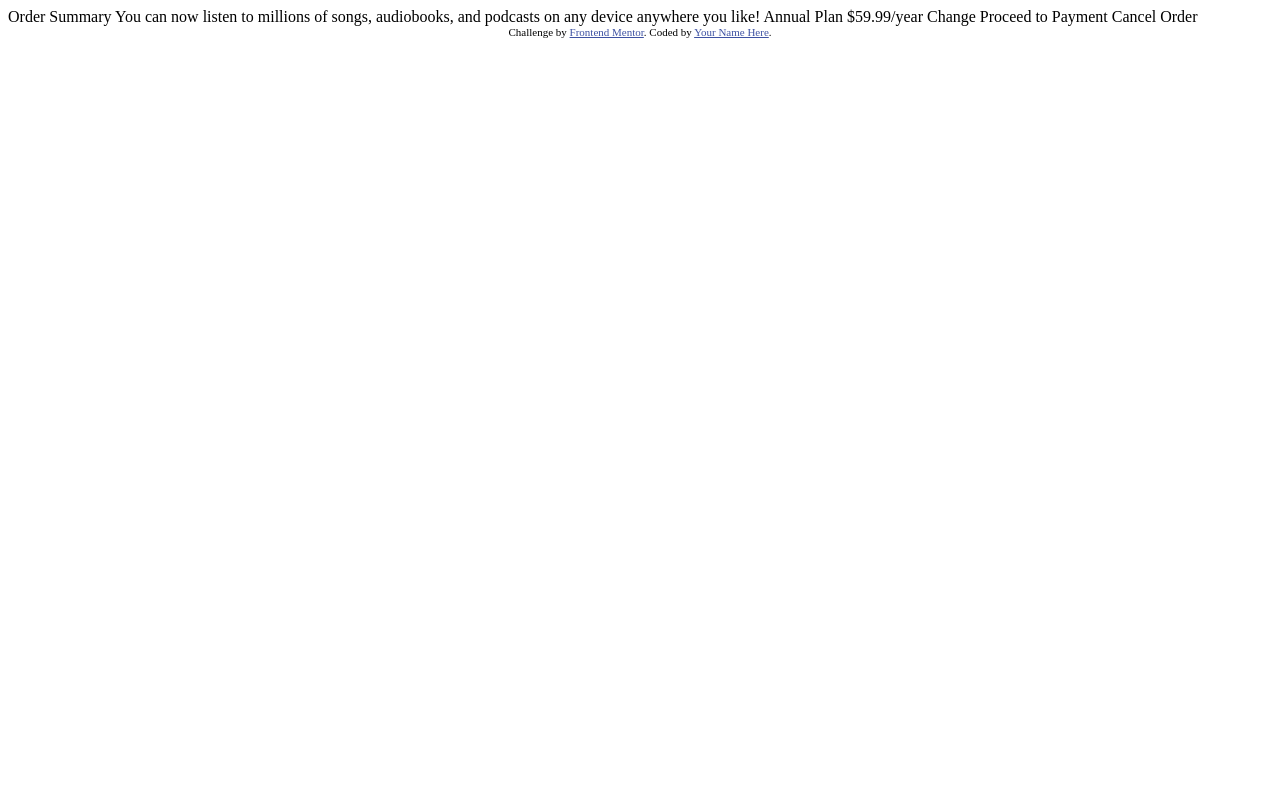
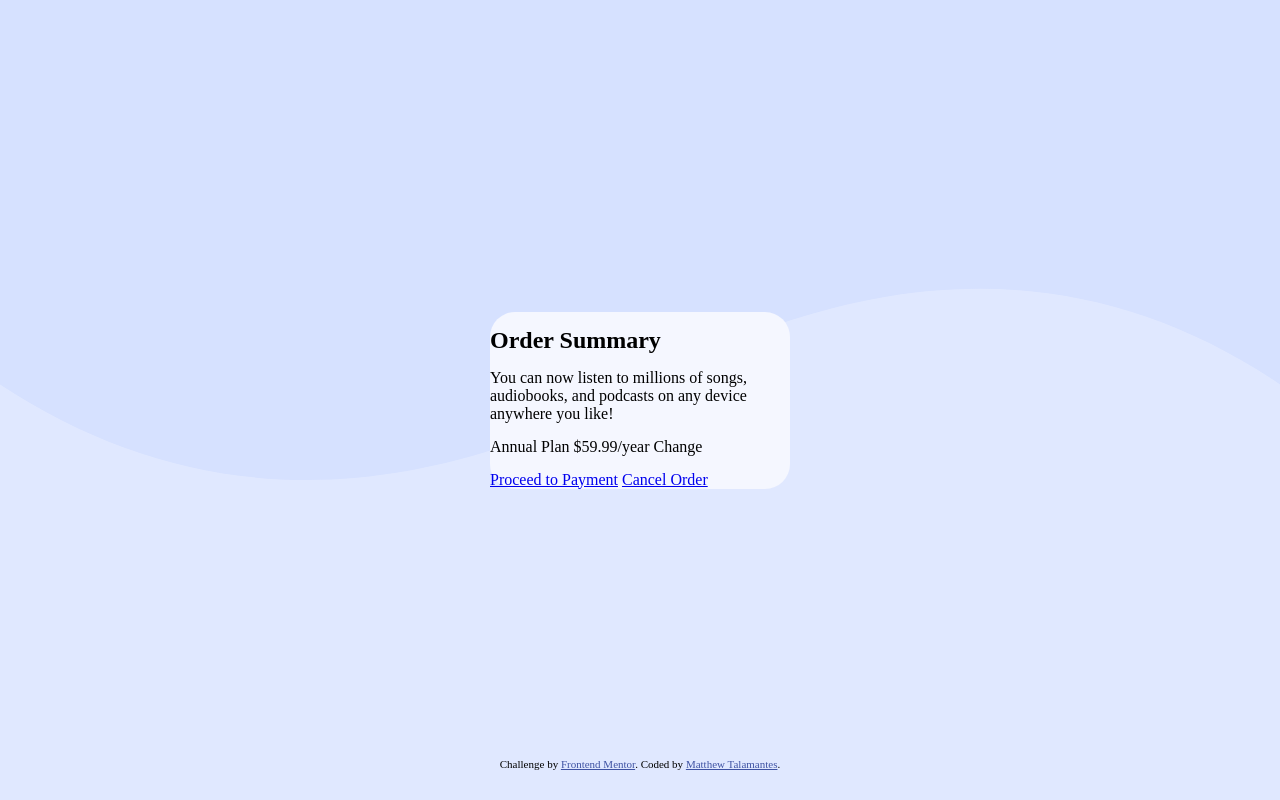
Before and after one commit to matthew-talamantes/Order-summary-component, a plain HTML site: page index.html in a window 1280 px wide. Drawn offline with Linux system fonts and the light colour scheme.

Commit message:
Start adding html and css

```diff
--- /dev/null
+++ b/css/main.css
@@ -0,0 +1,35 @@
+* {
+    margin: 0;
+    box-sizing: border-box;
+}
+
+body {
+    width: auto;
+    height: 100vh;
+    background-image: url(../images/pattern-background-desktop.svg);
+    background-size: 100vw 60vh;
+    background-repeat: no-repeat;
+    background-color: hsl(225, 100%, 94%);
+    display: flex;
+    justify-content: center;
+    align-items: center;
+}
+
+#summary-card {
+    width: 300px;
+    height: auto;
+    border-radius: 25px;
+    background-color: hsl(225, 100%, 98%);
+}
+
+#summary-card > * {
+    margin: 15px 0;
+}
+
+.attribution {
+    text-align: center;
+    position: absolute;
+    bottom: 30px;
+    width: 281px;
+    left: calc(50% - (281px / 2))
+}
--- a/index.html
+++ b/index.html
@@ -5,6 +5,7 @@
   <meta name="viewport" content="width=device-width, initial-scale=1.0"> <!-- displays site properly based on user's device -->
 
   <link rel="icon" type="image/png" sizes="32x32" href="./images/favicon-32x32.png">
+  <link rel="stylesheet" type="text/css" href="./css/main.css">
 
   <title>Frontend Mentor | Order summary card</title>
 
@@ -16,22 +17,26 @@
 </head>
 <body>
 
-  Order Summary
+  <section id="summary-card">
+    <h1>Order Summary</h1>
 
-  You can now listen to millions of songs, audiobooks, and podcasts on any
-  device anywhere you like!
+    <p>You can now listen to millions of songs, audiobooks, and podcasts on any
+    device anywhere you like!</p>
 
-  Annual Plan
-  $59.99/year
+    <article id="order-summary">
+      Annual Plan
+      $59.99/year
 
-  Change
+      Change
+    </article>
 
-  Proceed to Payment
-  Cancel Order
+    <a href="#" class="btn" id="payment-button">Proceed to Payment</a>
+    <a href="#" class="btn cancel-btn">Cancel Order</a>
+  </section>
 
   <div class="attribution">
     Challenge by <a href="https://www.frontendmentor.io?ref=challenge" target="_blank">Frontend Mentor</a>.
-    Coded by <a href="#">Your Name Here</a>.
+    Coded by <a href="#">Matthew Talamantes</a>.
   </div>
 </body>
 </html>
```
